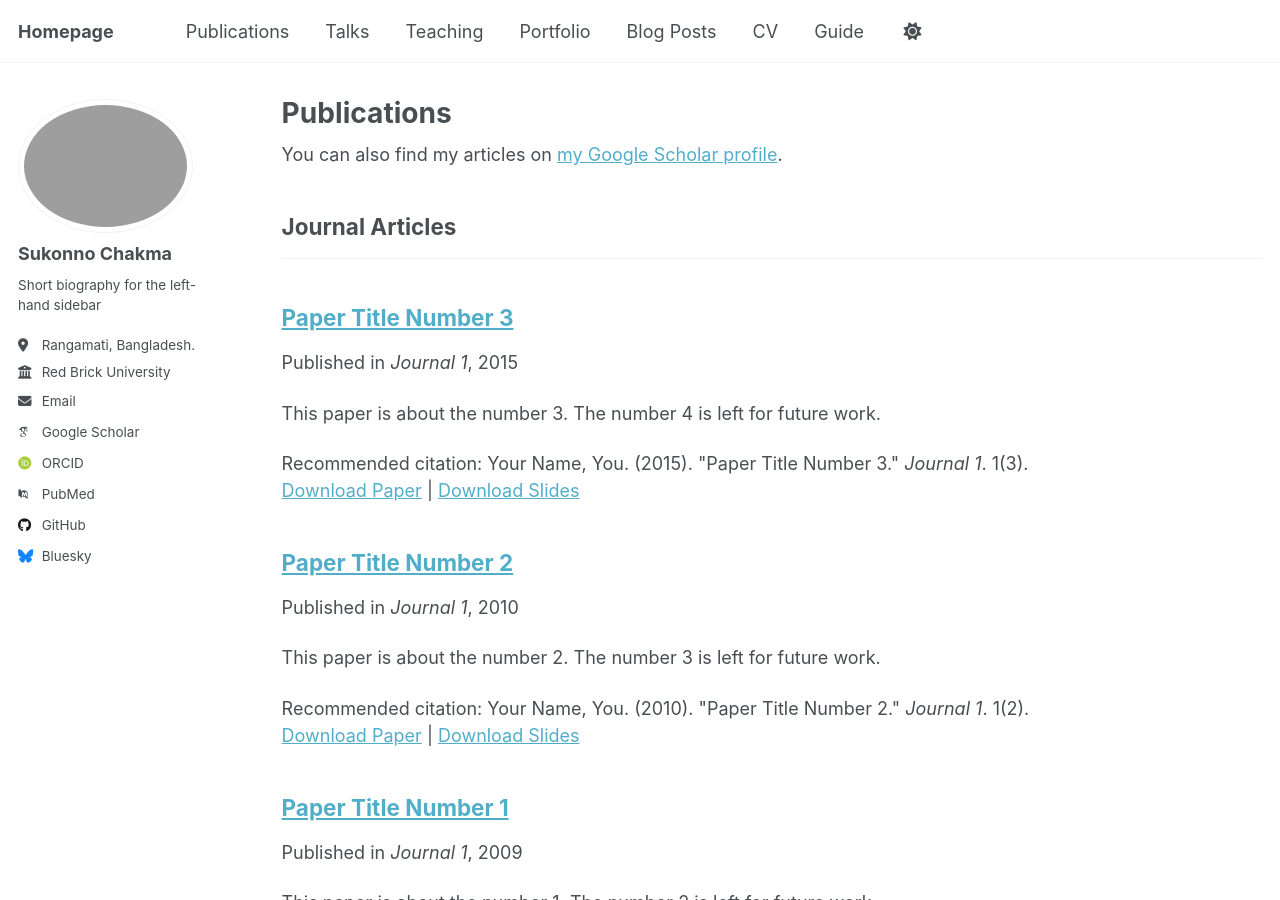
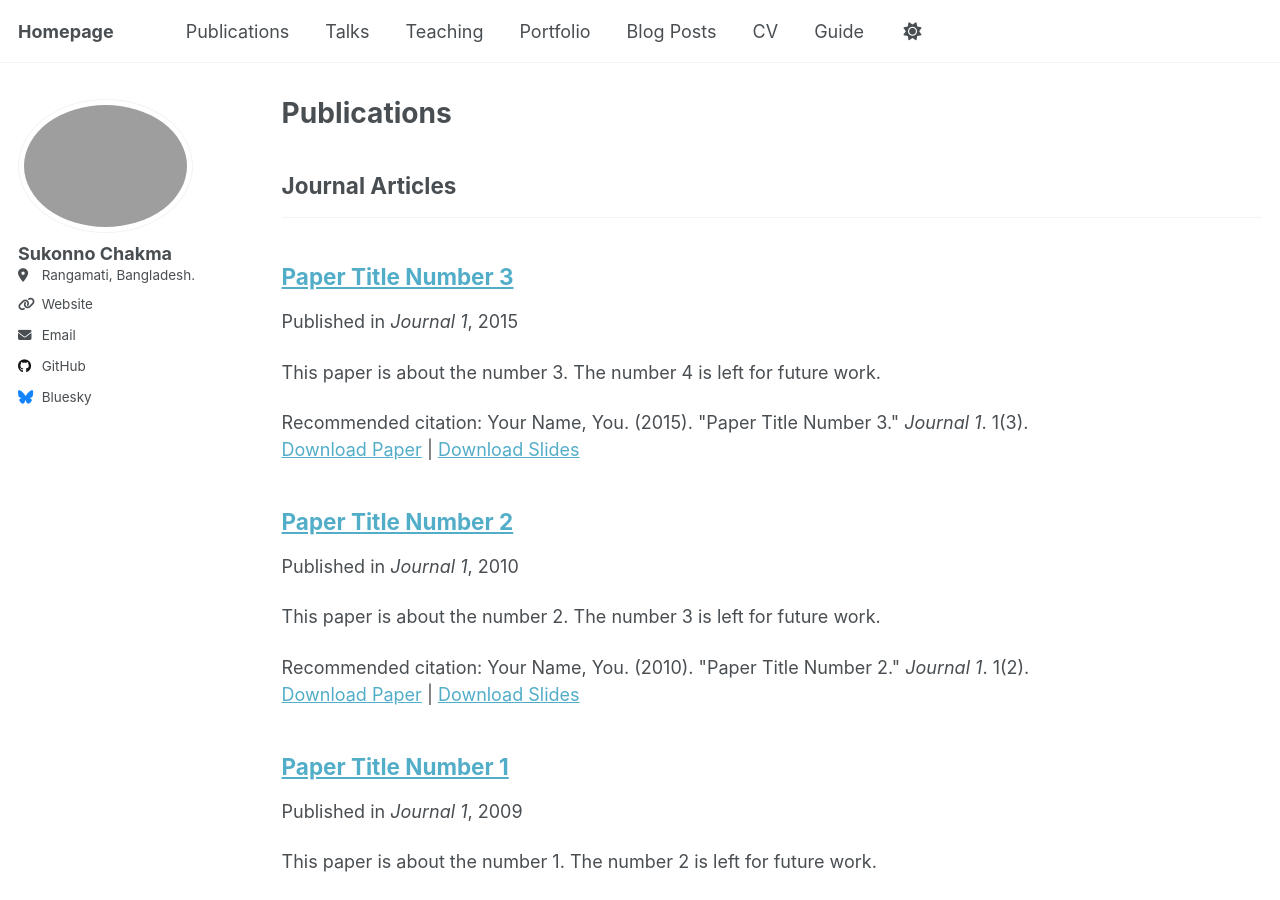
Before and after one commit to Sukonno-Chakma/Sukonno-Chakma.github.io, a Jekyll site: the page built from _pages/publications.html, in a window 1280 px wide and 900 px high. Built offline with Jekyll 4.4.1, drawn with Linux system fonts in a browser that asks for light colours; some web fonts are replaced; a script that is not in the unit is left out; some of the changed lines change nothing that is shown.

Commit message:
Update _config.yml

```diff
--- a/_config.yml
+++ b/_config.yml
@@ -13,9 +13,9 @@
 title_separator          : "-"
 name                     : &name "Sukonno Chakma"
 description              : &description "personal description"
-url                      : https://academicpages.github.io # the base hostname & protocol for your site e.g. "https://[your GitHub username].github.io" or if you already have some other page hosted on Github then use "https://[your GitHub username].github.io/[Your Repo Name]"
+url                      : "https://sukonno-chakma.github.io" # the base hostname & protocol for your site e.g. "https://[your GitHub username].github.io" or if you already have some other page hosted on Github then use "https://[your GitHub username].github.io/[Your Repo Name]"
 baseurl                  : "" # the subpath of your site, e.g. "/blog"
-repository               : "academicpages/academicpages.github.io"
+repository               : "Sukonno-Chakma/Sukonno-Chakma.github.io"
 
 # Site Author - The following control what appear as part of the author content on the side bar.
 #               If a field is blank the icon and link will not appear, otherwise it will be shown.
@@ -24,32 +24,14 @@
   # Biographic information
   avatar           : "Picture.png"
   name             : "Sukonno Chakma"
-  pronouns         : # example: "she/her"
-  bio              : "Short biography for the left-hand sidebar"
   location         : "Rangamati, Bangladesh."
-  employer         : "Red Brick University"
-  uri              : # URL
-  email            : "none@example.org"
+  uri              : "https://sukonno-chakma.github.io"
+  email            : "Chakmasukonno@gmail.com"
 
   # Academic websites
-  academia         : # URL
-  arxiv            : # URL - Update with the correct link to your profile
-  googlescholar    : "https://scholar.google.com/citations?user=PS_CX0AAAAAJ"
-  impactstory      : # URL
-  orcid            : "http://orcid.org/yourorcidurl"
-  semantic         : # URL
-  pubmed           : "https://www.ncbi.nlm.nih.gov/pubmed/?term=john+snow"
-  researchgate     : # URL
-  scopus           : # URL
 
   # Repositories and software development
-  bitbucket        : # Username - Update with your username on the site
-  codepen          : # Username
-  dribbble         : # Username
-  github           : "academicpages"
-  kaggle           : # Username
-  stackoverflow    : # User number or user number and name (i.e., use "1" or "1/jeff-atwood")
-
+  github           : "Sukonno-Chakma"
   # Social media
   artstation       : # Username
   bluesky          : "bsky.app" # Replace this with you Bluesky username
```
